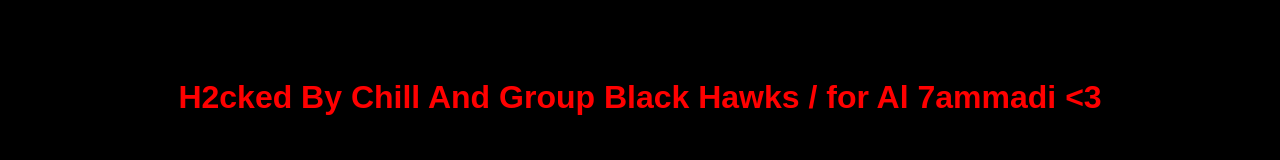
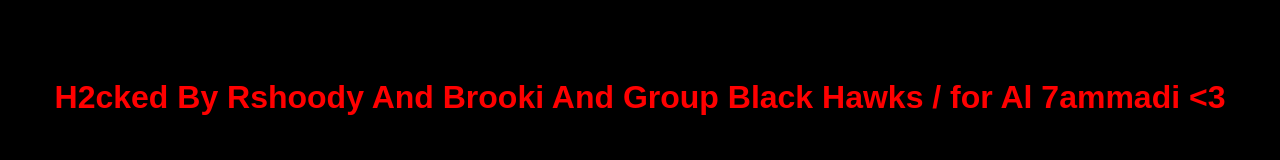
Before and after one commit to boop809/chill.github.io, a plain HTML site: page index.html in a window 1280 px wide. Drawn offline with Linux system fonts and the light colour scheme; no server answers.

Commit message:
Update index.html

```diff
--- a/index.html
+++ b/index.html
@@ -4,7 +4,7 @@
     <title>IP Address, Location, and Time Zone</title>
 </head>
 <body>
-    <h1>H2cked By Chill And Group Black Hawks / for Al 7ammadi <3 </h1>
+    <h1>H2cked By Rshoody And Brooki And Group Black Hawks / for Al 7ammadi <3 </h1>
 
     <p id="ipAddress"></p>
     <p id="location"></p>
```
